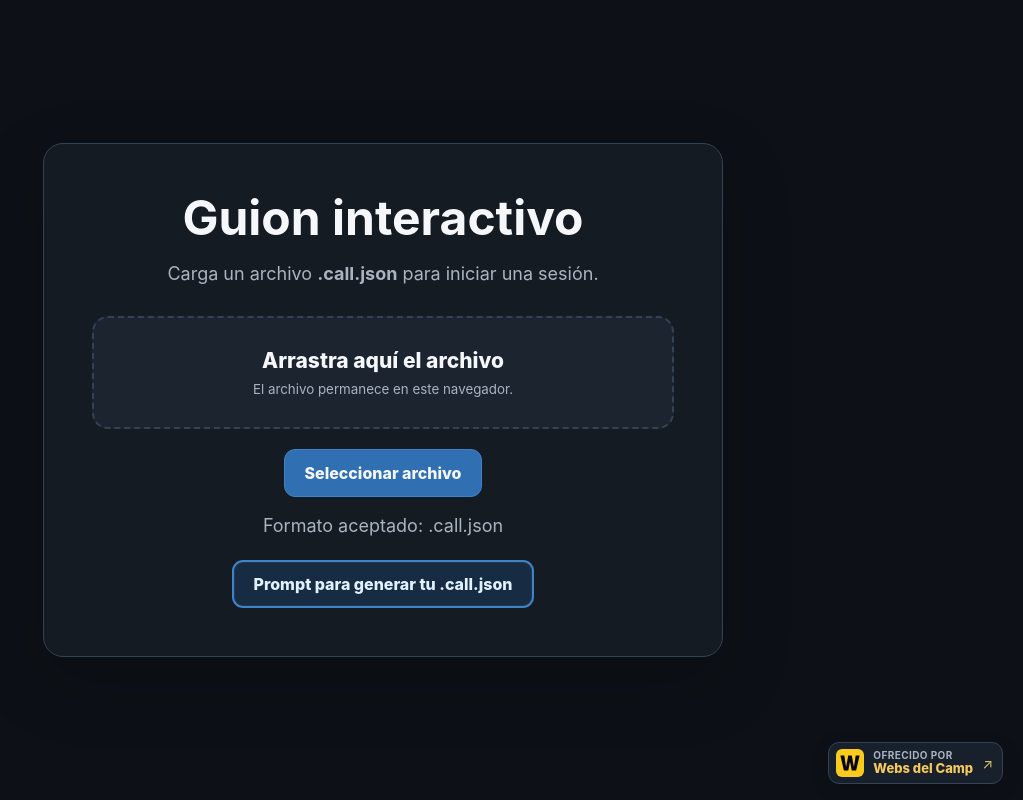
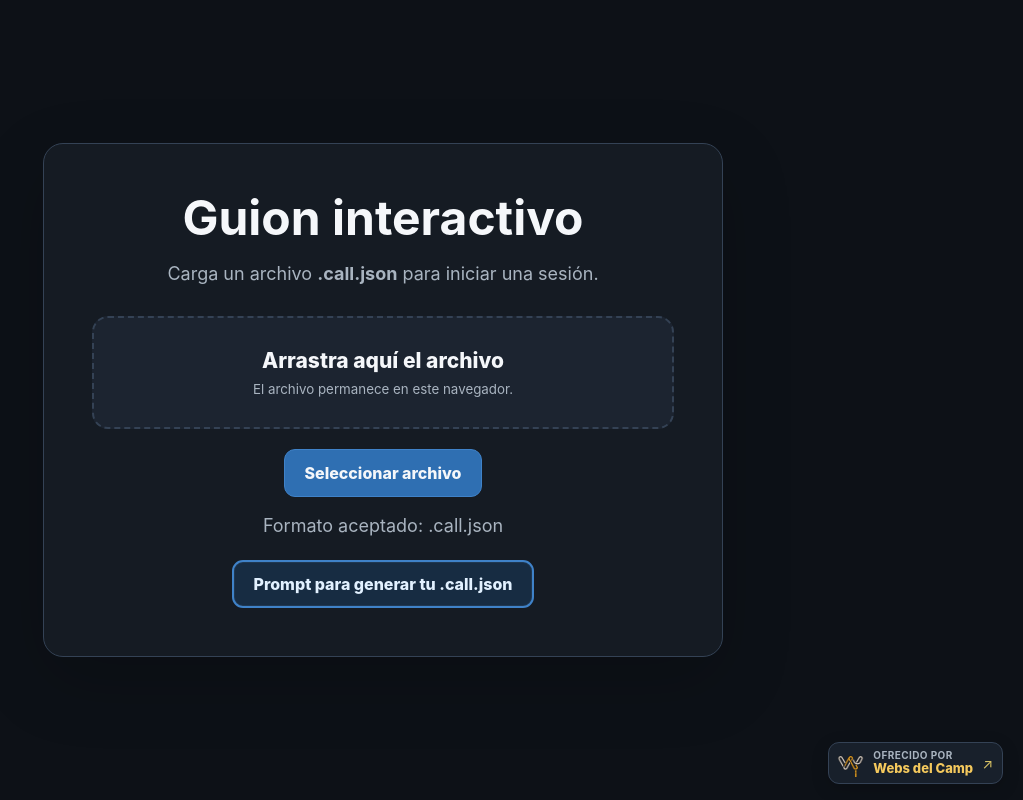
Before and after one commit to zautomation-real/call-tree-player, a React (Vite) app: page / in a window 1280 px wide. Shown: the whole page, without its empty margins (257-1280 px from the left). Built offline with nearby package versions, Linux system fonts and the light colour scheme.

Commit message:
Use new Webs del Camp footer icon

```diff
--- a/src/app/App.tsx
+++ b/src/app/App.tsx
@@ -97,7 +97,7 @@ function ResponseButton({ response, index, language, onClick }: { response: Resp
 function BrandCredit({ utility = false }: { utility?: boolean }) {
   const credit = (
     <a className="brand-credit__link" href="https://websdelcamp.cat/ca?utm_source=guionizador&utm_medium=app&utm_campaign=enlace_marca" target="_blank" rel="noopener noreferrer" aria-label="Visitar Webs del Camp">
-      <img src="./favicon.svg" alt="" aria-hidden="true" />
+      <img src="./wdc-footer-icon.png" alt="" aria-hidden="true" />
       <span className="brand-credit__copy"><small>Ofrecido por</small><strong>Webs del Camp</strong></span>
       <span className="brand-credit__arrow" aria-hidden="true">↗</span>
     </a>
```
Also changed, not shown: public/wdc-footer-icon.png (added).
